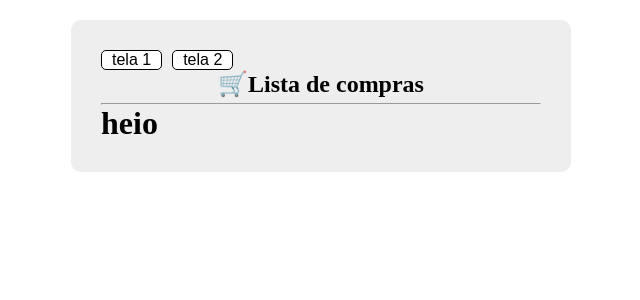
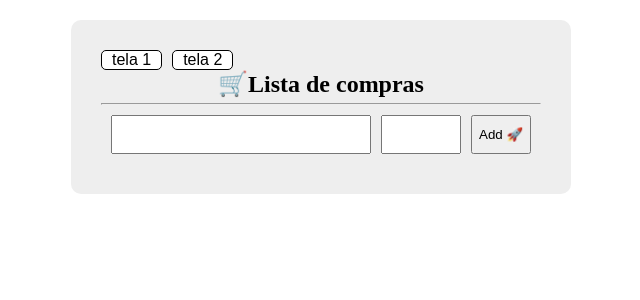
Before and after one commit to VitorPrates/usando-useParam-e-useState, a React (Vite) app in the folder aprendendo-status/: page / in a window 1280 px wide. Both pictures are taken after a click on the button "tela 2". Shown: the top 300 px of the page, without its empty margins (319-959 px from the left). Built offline with nearby package versions, Linux system fonts and the light colour scheme.

Commit message:
começando o formulário de adição de produtos

```diff
--- a/aprendendo-status/src/App.jsx
+++ b/aprendendo-status/src/App.jsx
@@ -40,8 +40,12 @@ function App() {
           )
         case 1:
           return(
-            <div>
-              <h1>heio</h1>
+            <div className='adicionando_produtos'>
+              <form action="">
+                <input className="addname" type="text" />
+                <input className="addqtd" type="number" name="" id="" />
+                <button>Add &#128640;</button>
+              </form>
             </div>
           )
       }
--- a/aprendendo-status/src/index.css
+++ b/aprendendo-status/src/index.css
@@ -44,4 +44,31 @@ body{
       border-radius: 5px;
     }
   }
+  .adicionando_produtos
+  {
+    width: 100%;
+    form
+    {
+      display: flex;
+      gap: 10px;
+      justify-content: space-between;
+      padding: 10px;
+      .addname,.addqtd
+      {
+        padding: 10px 5px;
+      }
+      .addname
+      {
+        width: 65%;
+      }
+      .addqtd
+      {
+        width: 20%;
+      }
+      button
+      {
+        width: 15%;
+      }
+    }
+  }
 }
```
